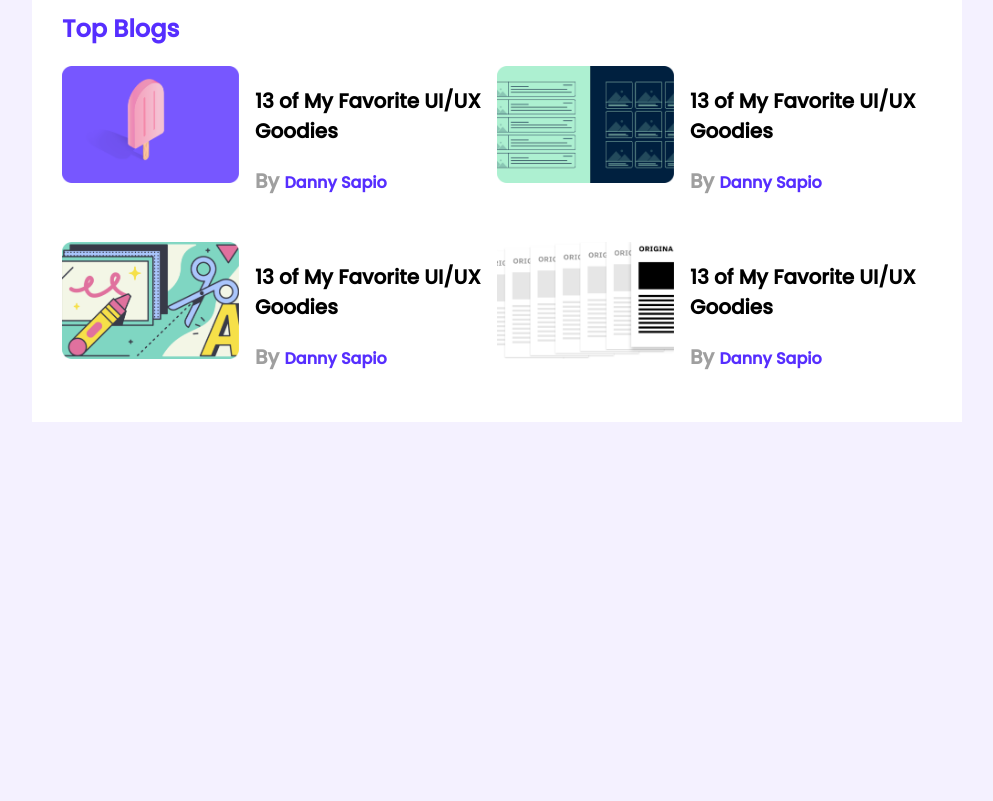
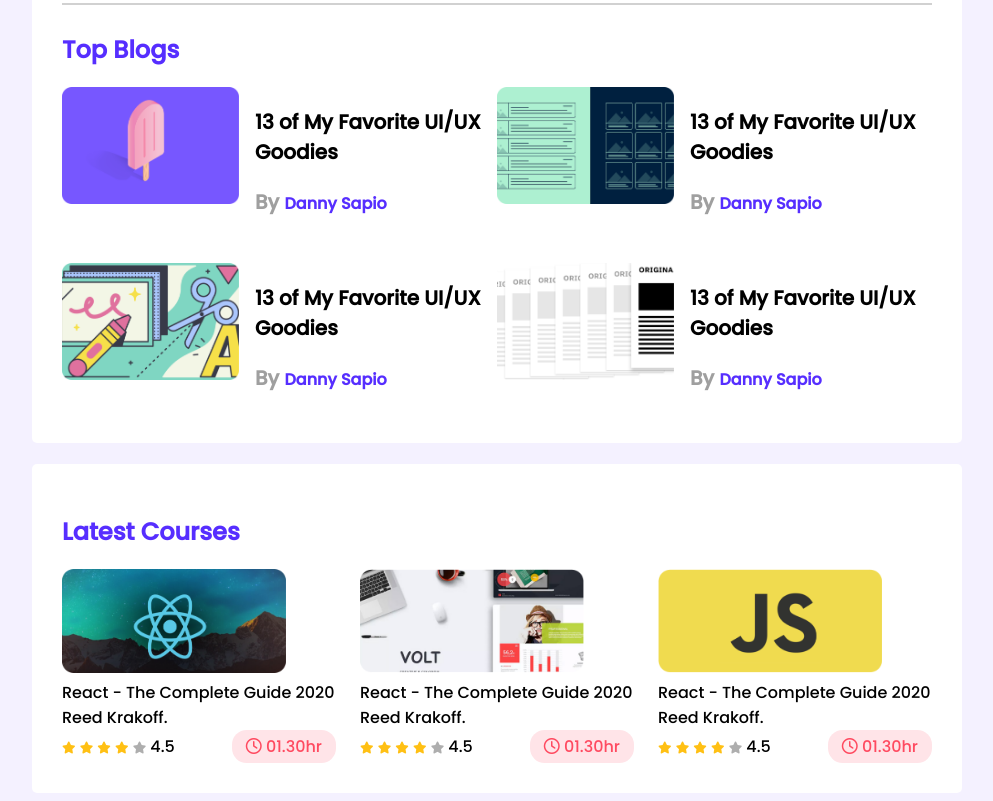
Before and after one commit to Rafath-Auvee/Leader-Board-Page---PH-m9, a plain HTML site: page index.html in a window 1280 px wide. Shown: the part 317-1118 px from the top of the page, without its empty margins (143-1136 px from the left). Before the commit the page ends 800 px from the top, so only its background shows below. Drawn offline with Linux system fonts and the light colour scheme.

Commit message:
responsive done

```diff
--- a/index.html
+++ b/index.html
@@ -6,7 +6,8 @@
     <meta http-equiv="X-UA-Compatible" content="IE=edge">
     <meta name="viewport" content="width=device-width, initial-scale=1.0">
     <title>Leader Board</title>
-
+    <!-- font awesome  -->
+    <script src="https://kit.fontawesome.com/db2b2228e5.js" crossorigin="anonymous"></script>
     <!-- stylesheet -->
     <link rel="stylesheet" href="styles/style.css">
 </head>
@@ -101,6 +102,97 @@
                 </div>
             </div>
         </section>
+
+        <section class="container">
+            <h2 class="section-title">Latest Courses</h2>
+            <div class="courses">
+                <div class="course">
+                    <div class="course-banner">
+                        <img src="images/courses/course-1.png" alt="">
+
+                    </div>
+                    <div class="course-detail">
+                        <div class="course-title">
+                            React - The Complete Guide 2020
+                        </div>
+                        <div class="course-author">
+                            Reed Krakoff.
+                        </div>
+                        <div class="course-info">
+                            <div class="rating">
+                                <i class="fas fa-star filled"></i>
+                                <i class="fas fa-star filled"></i>
+                                <i class="fas fa-star filled"></i>
+                                <i class="fas fa-star filled"></i>
+                                <i class="fas fa-star empty"></i>
+                                <span>4.5</span>
+                            </div>
+
+                            <div class="course-duration">
+                                <i class="far fa-clock"></i> 01.30hr
+                            </div>
+                        </div>
+                    </div>
+                </div>
+                <div class="course">
+                    <div class="course-banner">
+                        <img src="images/courses/course-2.png" alt="">
+
+                    </div>
+                    <div class="course-detail">
+                        <div class="course-title">
+                            React - The Complete Guide 2020
+                        </div>
+                        <div class="course-author">
+                            Reed Krakoff.
+                        </div>
+                        <div class="course-info">
+                            <div class="rating">
+                                <i class="fas fa-star filled"></i>
+                                <i class="fas fa-star filled"></i>
+                                <i class="fas fa-star filled"></i>
+                                <i class="fas fa-star filled"></i>
+                                <i class="fas fa-star empty"></i>
+                                <span>4.5</span>
+                            </div>
+
+                            <div class="course-duration">
+                                <i class="far fa-clock"></i> 01.30hr
+                            </div>
+                        </div>
+                    </div>
+                </div>
+                <div class="course">
+                    <div class="course-banner">
+                        <img src="images/courses/course-3.png" alt="">
+
+                    </div>
+                    <div class="course-detail">
+                        <div class="course-title">
+                            React - The Complete Guide 2020
+                        </div>
+                        <div class="course-author">
+                            Reed Krakoff.
+                        </div>
+                        <div class="course-info">
+                            <div class="rating">
+                                <i class="fas fa-star filled"></i>
+                                <i class="fas fa-star filled"></i>
+                                <i class="fas fa-star filled"></i>
+                                <i class="fas fa-star filled"></i>
+                                <i class="fas fa-star empty"></i>
+                                <span>4.5</span>
+                            </div>
+
+                            <div class="course-duration">
+                                <i class="far fa-clock"></i> 01.30hr
+                            </div>
+                        </div>
+                    </div>
+                </div>
+            </div>
+
+        </section>
     </main>
 
 </body>
--- a/styles/style.css
+++ b/styles/style.css
@@ -18,12 +18,16 @@ hr {
 main {
     display: flex;
     justify-content: center;
+    flex-direction: column;
+    align-items: center;
 }
 
 .container {
     background-color: #fff;
     width: 870px;
     padding: 30px;
+    margin-top: 21px;
+    border-radius: 5px;
 }
 
 .top-players {
@@ -100,3 +104,75 @@ main {
     grid-template-columns: repeat(2, 1fr);
     row-gap: 26px;
 }
+
+
+/* courses style  */
+
+.courses {
+    display: grid;
+    grid-template-columns: repeat(3, 1fr);
+    column-gap: 24px;
+}
+
+.course .course-banner img {
+    width: 224px;
+    height: 104px;
+}
+
+.fa-star {
+    font-size: 12px;
+}
+
+.fa-star.filled {
+    color: #FFC014;
+}
+
+.fa-star.empty {
+    color: #AEAEAE;
+}
+
+.course-info {
+    display: flex;
+    align-items: center;
+    justify-content: space-between;
+}
+
+.course-duration {
+    background: #FFE4E8;
+    border-radius: 14.6913px;
+    padding: 4px 14px;
+    color: #FF4A60;
+}
+
+
+/* media screen  */
+
+@media only screen and (max-width: 688px) {
+    .container {
+        width: 100%;
+    }
+    .players,
+    .blogs,
+    .courses {
+        grid-template-columns: repeat(1, 1fr);
+    }
+    .player,
+    .blog {
+        flex-direction: column;
+    }
+}
+
+@media only screen and (min-width: 688px) and (max-width: 992px) {
+    .container {
+        width: 100%;
+    }
+    .players {
+        grid-template-columns: repeat(2, 1fr);
+    }
+    .blogs {
+        grid-template-columns: repeat(1, 1fr);
+    }
+    .courses {
+        grid-template-columns: repeat(2, 1fr);
+    }
+}
```
